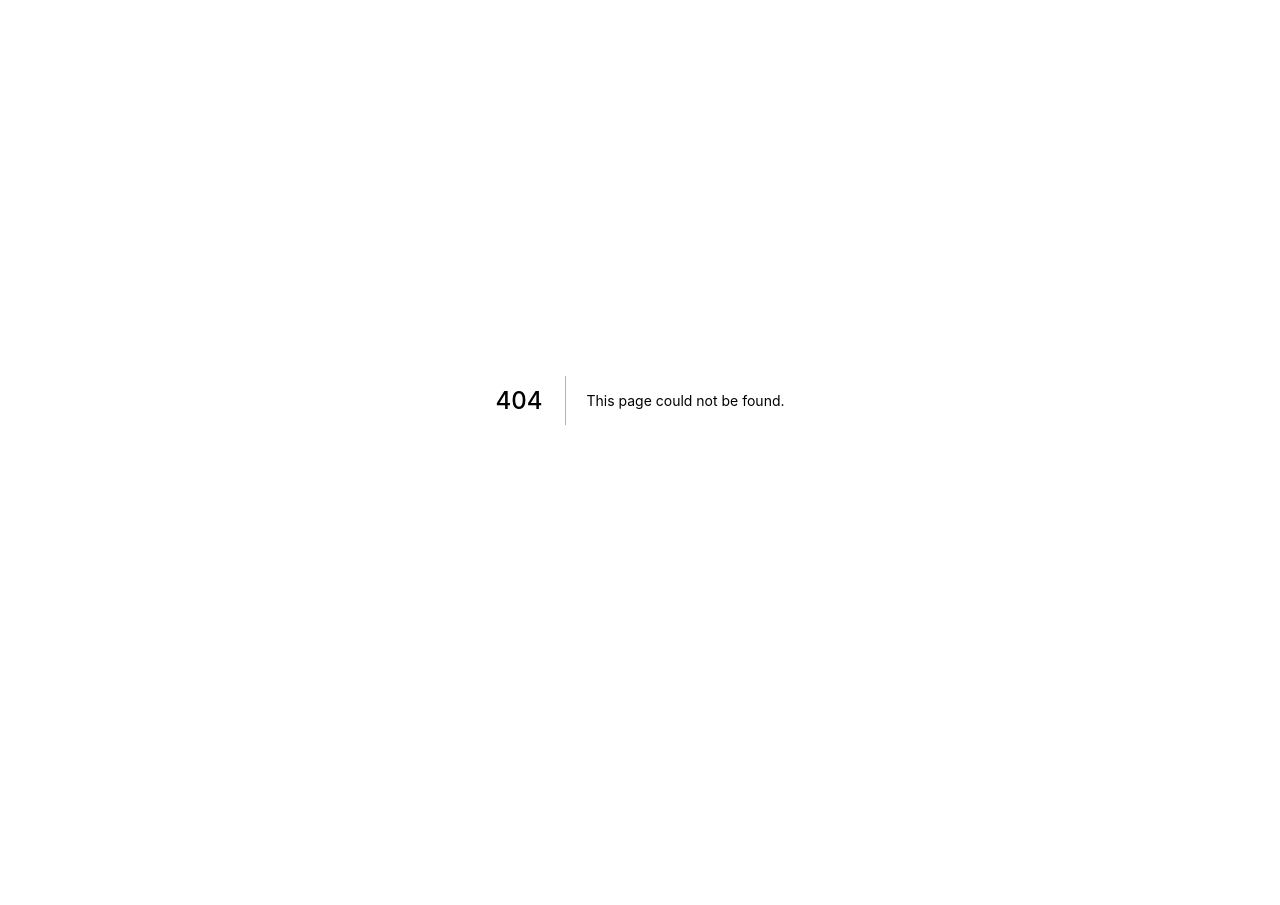
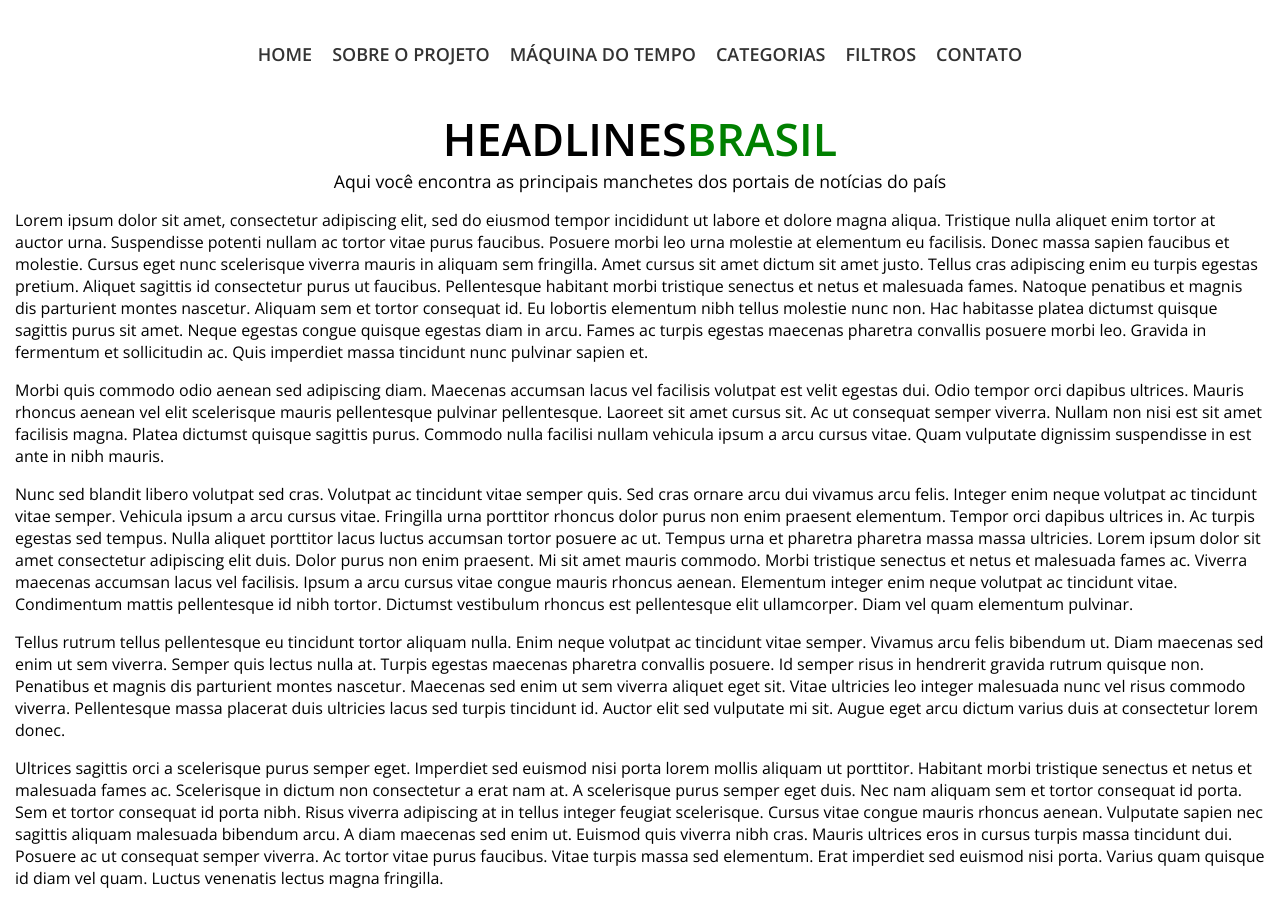
Before and after one commit to amaurysoares/headlinesbr-frontend, a Next.js app: page /about in a window 1280 px wide. Before the commit this address had no page. Before the commit the page ends 800 px from the top, so only its background shows below. Built offline with nearby package versions, Linux system fonts and the light colour scheme.

Commit message:
Add about page; Revert component folder to single file

```diff
--- /dev/null
+++ b/src/pages/about.tsx
@@ -0,0 +1,35 @@
+import React from 'react'
+import Head from 'next/head'
+import Container from '../components/container'
+import Header from '../components/header'
+import styled from 'styled-components'
+
+const AboutContainer = styled.div`
+    p {
+        margin-top: 1rem;
+        margin-bottom: 1rem;
+    }
+`
+
+const About: React.FC = () => {
+    return (
+        <div>
+            <Head>
+                <title>Sobre - HeadlinesBrasil</title>
+            </Head>
+            <Container>
+                <Header />
+                <AboutContainer>
+                    <p>Lorem ipsum dolor sit amet, consectetur adipiscing elit, sed do eiusmod tempor incididunt ut labore et dolore magna aliqua. Tristique nulla aliquet enim tortor at auctor urna. Suspendisse potenti nullam ac tortor vitae purus faucibus. Posuere morbi leo urna molestie at elementum eu facilisis. Donec massa sapien faucibus et molestie. Cursus eget nunc scelerisque viverra mauris in aliquam sem fringilla. Amet cursus sit amet dictum sit amet justo. Tellus cras adipiscing enim eu turpis egestas pretium. Aliquet sagittis id consectetur purus ut faucibus. Pellentesque habitant morbi tristique senectus et netus et malesuada fames. Natoque penatibus et magnis dis parturient montes nascetur. Aliquam sem et tortor consequat id. Eu lobortis elementum nibh tellus molestie nunc non. Hac habitasse platea dictumst quisque sagittis purus sit amet. Neque egestas congue quisque egestas diam in arcu. Fames ac turpis egestas maecenas pharetra convallis posuere morbi leo. Gravida in fermentum et sollicitudin ac. Quis imperdiet massa tincidunt nunc pulvinar sapien et.</p>
+                    <p>Morbi quis commodo odio aenean sed adipiscing diam. Maecenas accumsan lacus vel facilisis volutpat est velit egestas dui. Odio tempor orci dapibus ultrices. Mauris rhoncus aenean vel elit scelerisque mauris pellentesque pulvinar pellentesque. Laoreet sit amet cursus sit. Ac ut consequat semper viverra. Nullam non nisi est sit amet facilisis magna. Platea dictumst quisque sagittis purus. Commodo nulla facilisi nullam vehicula ipsum a arcu cursus vitae. Quam vulputate dignissim suspendisse in est ante in nibh mauris.</p>
+                    <p>Nunc sed blandit libero volutpat sed cras. Volutpat ac tincidunt vitae semper quis. Sed cras ornare arcu dui vivamus arcu felis. Integer enim neque volutpat ac tincidunt vitae semper. Vehicula ipsum a arcu cursus vitae. Fringilla urna porttitor rhoncus dolor purus non enim praesent elementum. Tempor orci dapibus ultrices in. Ac turpis egestas sed tempus. Nulla aliquet porttitor lacus luctus accumsan tortor posuere ac ut. Tempus urna et pharetra pharetra massa massa ultricies. Lorem ipsum dolor sit amet consectetur adipiscing elit duis. Dolor purus non enim praesent. Mi sit amet mauris commodo. Morbi tristique senectus et netus et malesuada fames ac. Viverra maecenas accumsan lacus vel facilisis. Ipsum a arcu cursus vitae congue mauris rhoncus aenean. Elementum integer enim neque volutpat ac tincidunt vitae. Condimentum mattis pellentesque id nibh tortor. Dictumst vestibulum rhoncus est pellentesque elit ullamcorper. Diam vel quam elementum pulvinar.</p>
+                    <p>Tellus rutrum tellus pellentesque eu tincidunt tortor aliquam nulla. Enim neque volutpat ac tincidunt vitae semper. Vivamus arcu felis bibendum ut. Diam maecenas sed enim ut sem viverra. Semper quis lectus nulla at. Turpis egestas maecenas pharetra convallis posuere. Id semper risus in hendrerit gravida rutrum quisque non. Penatibus et magnis dis parturient montes nascetur. Maecenas sed enim ut sem viverra aliquet eget sit. Vitae ultricies leo integer malesuada nunc vel risus commodo viverra. Pellentesque massa placerat duis ultricies lacus sed turpis tincidunt id. Auctor elit sed vulputate mi sit. Augue eget arcu dictum varius duis at consectetur lorem donec.</p>
+                    <p>Ultrices sagittis orci a scelerisque purus semper eget. Imperdiet sed euismod nisi porta lorem mollis aliquam ut porttitor. Habitant morbi tristique senectus et netus et malesuada fames ac. Scelerisque in dictum non consectetur a erat nam at. A scelerisque purus semper eget duis. Nec nam aliquam sem et tortor consequat id porta. Sem et tortor consequat id porta nibh. Risus viverra adipiscing at in tellus integer feugiat scelerisque. Cursus vitae congue mauris rhoncus aenean. Vulputate sapien nec sagittis aliquam malesuada bibendum arcu. A diam maecenas sed enim ut. Euismod quis viverra nibh cras. Mauris ultrices eros in cursus turpis massa tincidunt dui. Posuere ac ut consequat semper viverra. Ac tortor vitae purus faucibus. Vitae turpis massa sed elementum. Erat imperdiet sed euismod nisi porta. Varius quam quisque id diam vel quam. Luctus venenatis lectus magna fringilla.</p>
+                </AboutContainer>
+
+            </Container>
+        </div>
+    )
+}
+
+export default About
```
Also changed, not shown: src/components/menu.tsx (+12 -4 lines), src/components/postcard.tsx (renamed from src/components/postcard/index.tsx, +18 -1 lines), src/components/postcard/styles.tsx (deleted, +0 -23 lines).
